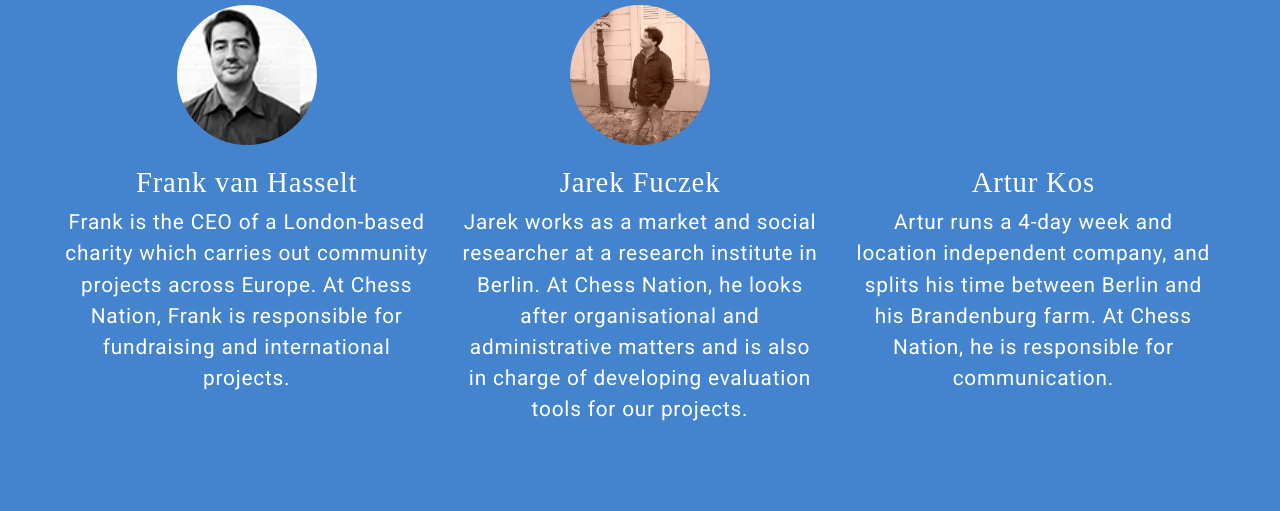
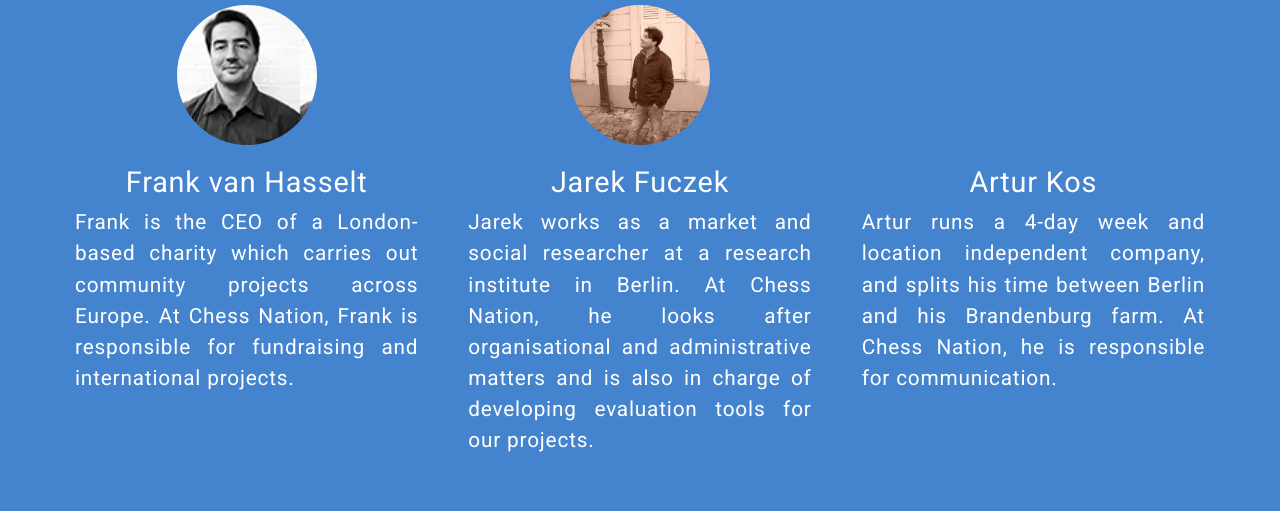
Before and after one commit to thanhlantrung/chessnation, a plain HTML site: page whoweare-en.html in a window 1280 px wide. Shown: the part 289-800 px from the top of the page. Drawn offline with nearby package versions, Linux system fonts and the light colour scheme; some packages are replaced by stand-ins of ours.

Commit message:
edited who we are page

```diff
--- a/css/styles.css
+++ b/css/styles.css
@@ -153,6 +153,7 @@ a#brand.navbar-brand {
 h2 {
   text-align: center;
   color: white;
+  font-family: Roboto;
 }
 .img-circle {
   border-radius: 50%;
@@ -164,6 +165,10 @@ h2 {
   margin-bottom: 20px;
 }
 
+.person-about-text {
+  text-align: justify;
+  padding: 0 10px;
+}
 #frank {
   background-image: url("../img/frank.jpg");
 }
--- a/whoweare-en.html
+++ b/whoweare-en.html
@@ -60,17 +60,17 @@
         <div class="col-md-4">
           <div class="img-circle" id="frank"></div>
           <h2>Frank van Hasselt</h2>
-          <p>Frank is the CEO of a London-based charity which carries out community projects across Europe. At Chess Nation, Frank is responsible for fundraising and international projects.</p>
+          <p class="person-about-text">Frank is the CEO of a London-based charity which carries out community projects across Europe. At Chess Nation, Frank is responsible for fundraising and international projects.</p>
         </div>
         <div class="col-md-4">
           <div class="img-circle" id="jarek"></div>
           <h2>Jarek Fuczek</h2>
-          <p>Jarek works as a market and social researcher at a research institute in Berlin. At Chess Nation, he looks after organisational and administrative matters and is also in charge of developing evaluation tools for our projects.</p>
+          <p class="person-about-text">Jarek works as a market and social researcher at a research institute in Berlin. At Chess Nation, he looks after organisational and administrative matters and is also in charge of developing evaluation tools for our projects.</p>
         </div>
         <div class="col-md-4">
           <div class="img-circle" id="artur"></div>
           <h2>Artur Kos</h2>
-          <p>Artur runs a 4-day week and location independent company, and splits his time between Berlin and his Brandenburg farm. At Chess Nation, he is responsible for communication.
+          <p class="person-about-text">Artur runs a 4-day week and location independent company, and splits his time between Berlin and his Brandenburg farm. At Chess Nation, he is responsible for communication.
           </p>
         </div>
       </div>
```
Also changed, not shown: index-en.html (+1 -1 lines), index.html (+1 -1 lines).
